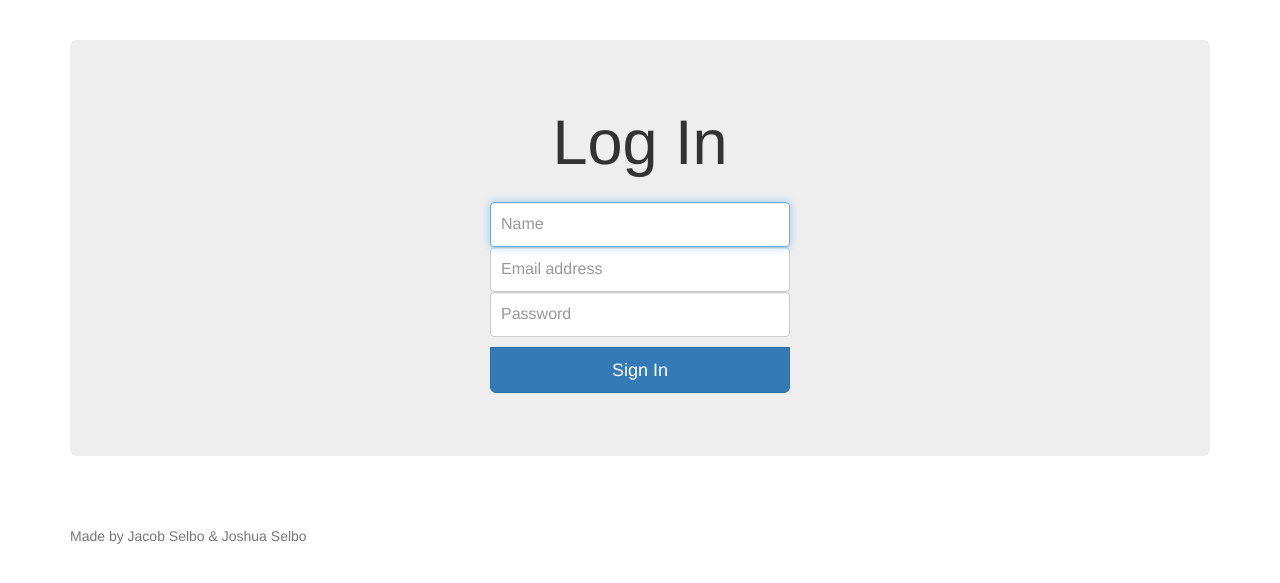
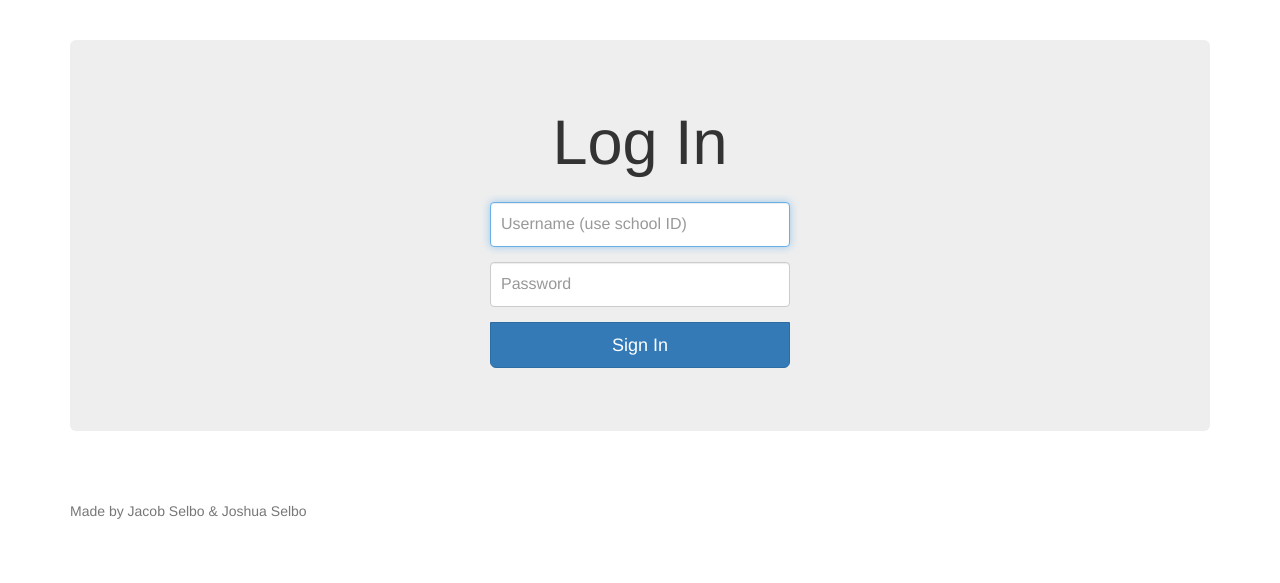
Before and after one commit to jselbo/book-checkin, a Flask app: page /login in a window 1280 px wide. Shown: the part 52-635 px from the top of the page. Run offline with Flask 2, Linux system fonts and the light colour scheme; some libraries are stand-ins or nearby versions.

Commit message:
Implement sign in, log out functions

```diff
--- a/app.py
+++ b/app.py
@@ -1,5 +1,12 @@
-from flask import *
+from flask import Flask, \
+  json, \
+  redirect, \
+  render_template, \
+  request, \
+  session
 from flask.ext.mysqldb import MySQL
+from werkzeug.security import generate_password_hash, \
+  check_password_hash
 
 app = Flask(__name__)
 
@@ -10,9 +17,14 @@ app.config['MYSQL_HOST'] = 'localhost'
 
 mysql = MySQL(app)
 
+TEACHER_ID_KEY = 'teacherID'
+
 @app.route('/')
 def home():
-  return render_template('home.html')
+  if TEACHER_ID_KEY in session:
+    return render_template('home_loggedin.html', teacherID=session[TEACHER_ID_KEY])
+  else:
+    return render_template('home.html')
 
 @app.route('/register')
 def register():
@@ -25,9 +37,6 @@ def login():
 @app.route('/checkin')
 def checkin():
   return render_template('checkin.html')
-@app.route('/homeloggedin')
-def home_loggedin():
-  return  render_template('home_loggedin.html')
 
 @app.route('/do_register', methods=['POST'])
 def do_sign_up():
@@ -41,24 +50,84 @@ def do_sign_up():
   errors = {}
   if not username:
     errors['inputName'] = 'Please enter a username'
+  else:
+    cursor = mysql.connection.cursor()
+    cursor.execute('''
+      SELECT COUNT(*) FROM Teacher WHERE Username = %s
+    ''', (username,))
+    if cursor.fetchone()[0] > 0:
+      errors['inputName'] = 'This username already exists; please choose another username'
   if not password:
     errors['inputPassword'] = 'Please enter a password'
   if not lastName:
     errors['inputLastName'] = 'Please enter your last name'
+
   if errors:
     return json.dumps({'errors': errors})
 
-  cursor = mysql.connection.cursor()
+  # Hash, salt password
+  password = generate_password_hash(password)
 
+  # Insert account
   register_stmt = '''
     INSERT INTO Teacher (Username, Password, Email, Title, LastName)
     VALUES (%s, %s, %s, %s, %s)
   '''
   register_data = (username, password, email, title, lastName)
   cursor.execute(register_stmt, register_data)
+  newTeacherID = cursor.lastrowid
   mysql.connection.commit()
+
+  # Enter session
+  session[TEACHER_ID_KEY] = newTeacherID
 
   return json.dumps({}), 200
 
+@app.route('/do_sign_in', methods=['POST'])
+def do_sign_in():
+  username = request.form['inputName']
+  password = request.form['inputPassword']
+
+  loggedInTeacherID = -1
+
+  # Validate fields
+  errors = {}
+  if not username:
+    errors['inputName'] = 'Please enter a username'
+  if not password:
+    errors['inputPassword'] = 'Please enter a password'
+
+  if username and password:
+    cursor = mysql.connection.cursor()
+    cursor.execute('''
+      SELECT TeacherID, Password FROM Teacher WHERE Username = %s
+    ''', (username,))
+    result = cursor.fetchone()
+
+    if result is None:
+      errors['inputName'] = 'No user found'
+    else:
+      stored_password = result[1].encode('utf8')
+      if check_password_hash(stored_password, password):
+        loggedInTeacherID = result[0]
+      else:
+        errors['inputPassword'] = 'Incorrect password'
+
+  if errors:
+    return json.dumps({'errors': errors})
+
+  # Enter session
+  session[TEACHER_ID_KEY] = loggedInTeacherID
+
+  return json.dumps({}), 200
+
+@app.route('/do_logout')
+def do_logout():
+  session.pop(TEACHER_ID_KEY, None)
+  return redirect('/')
+
 if __name__ == '__main__':
+  # Secret key for development only. Not used in production.
+  app.secret_key = '\xb7\xde\xfe\x86?\xbd\xb8\xa2\xder\xfb\xe9\xa4\xa1%bw\xde\xd6\xc4\x04l\x9eo'
+
   app.run(host='0.0.0.0', debug=True)
--- a/db/database.sql
+++ b/db/database.sql
@@ -97,14 +97,14 @@ DROP TABLE IF EXISTS `Teacher`;
 CREATE TABLE `Teacher` (
   `TeacherID` bigint(20) NOT NULL AUTO_INCREMENT,
   `Username` varchar(10) NOT NULL,
-  `Password` char(60) NOT NULL,
+  `Password` char(80) NOT NULL,
   `Email` varchar(256) DEFAULT NULL,
   `Title` char(5) DEFAULT NULL,
   `LastName` varchar(64) DEFAULT NULL,
   `Verified` tinyint(1) NOT NULL DEFAULT '0',
   PRIMARY KEY (`TeacherID`),
   UNIQUE KEY `Username` (`Username`)
-) ENGINE=InnoDB AUTO_INCREMENT=8 DEFAULT CHARSET=utf8mb4;
+) ENGINE=InnoDB AUTO_INCREMENT=18 DEFAULT CHARSET=utf8mb4;
 /*!40101 SET character_set_client = @saved_cs_client */;
 /*!40103 SET TIME_ZONE=@OLD_TIME_ZONE */;
 
@@ -116,4 +116,4 @@ CREATE TABLE `Teacher` (
 /*!40101 SET COLLATION_CONNECTION=@OLD_COLLATION_CONNECTION */;
 /*!40111 SET SQL_NOTES=@OLD_SQL_NOTES */;
 
--- Dump completed on 2016-06-03  1:40:01
+-- Dump completed on 2016-06-03  2:40:59
--- a/templates/home_loggedin.html
+++ b/templates/home_loggedin.html
@@ -3,7 +3,7 @@
 {% block title %}Home{% endblock %}
 
 {% block heading %}
-{{ super() }}
+    {{ super() }}
 {% endblock %}
 
 {% block content %}
--- a/templates/layout_loggedin.html
+++ b/templates/layout_loggedin.html
@@ -27,7 +27,7 @@
                 <span class="icon-bar"></span>
                 <span class="icon-bar"></span>
             </button>
-            <a class="navbar-brand" href="/homeloggedin">Home</a>
+            <a class="navbar-brand" href="/">Home</a>
         </div>
 
         <div class="navbar-collapse collapse" id="bs-example-navbar-collapse-1">
@@ -45,7 +45,7 @@
                         <li><a href="#">Books</a></li>
                         <li><a href="#">Profile</a></li>
                         <li class="divider"></li>
-                        <li><a href="#">Log Out</a></li>
+                        <li><a href="/do_logout">Log Out</a></li>
                     </ul>
                 </li>
             </ul>
--- a/templates/login.html
+++ b/templates/login.html
@@ -10,16 +10,22 @@
 {% block content %}
   <div class="jumbotron">
     <h1 class="text-center">Log In</h1>
-    <form class="form-signin">
-    <label for="inputName" class="sr-only">Name</label>
-    <input type="name" name="inputName" id="inputName" class="form-control" placeholder="Name" required autofocus>
-    <label for="inputEmail" class="sr-only">Email address</label>
-    <input type="email" name="inputEmail" id="inputEmail" class="form-control" placeholder="Email address" required autofocus>
-    <label for="inputPassword" class="sr-only">Password</label>
-    <input type="password" name="inputPassword" id="inputPassword" class="form-control" placeholder="Password" required>
+    <form class="form-signin" id="signInForm">
+      <div class="form-group">
+        <label for="inputName" class="sr-only">Username</label>
+        <input type="name" name="inputName" id="inputName" class="form-control" placeholder="Username (use school ID)" required autofocus>
+        <span class="help-block"></span>
+      </div>
+      <div class="form-group">
+        <label for="inputPassword" class="sr-only">Password</label>
+        <input type="password" name="inputPassword" id="inputPassword" class="form-control" placeholder="Password" required>
+        <span class="help-block"></span>
+      </div>
 
-    <button id="btnSignIn" class="btn btn-lg btn-primary btn-block" type="button">Sign In</button>
-  </form>
+      <button id="btnSignIn" class="btn btn-lg btn-primary btn-block" type="button">Sign In</button>
+    </form>
+    <div class="alert alert-danger" role="alert" id="failureAlert" style="display: none;">
+    </div>
   </div>
 {% endblock %}
 
@@ -27,16 +33,40 @@
   {{ super() }}
   <script>
     $(function() {
-      $('#btnSignUp').click(function() {
+      $('#btnSignIn').click(function() {
+        var signInButton = $(this);
+        signInButton.attr('disabled', 'disabled')
+
         $.ajax({
-          url: '/do_sign_up',
+          url: '/do_sign_in',
           data: $('form').serialize(),
           type: 'POST',
           success: function(response) {
-            console.log(response);
+            response = $.parseJSON(response)
+            if ('errors' in response) {
+              errors = response['errors'];
+              $('#signInForm').children('.form-group').each(function() {
+                inputID = $(this).children('input').attr('id');
+                if (inputID in errors) {
+                  $(this).addClass('has-error');
+                  $(this).children('.help-block').text(errors[inputID]);
+                } else {
+                  $(this).removeClass('has-error');
+                  $(this).children('.help-block').text('');
+                }
+
+                signInButton.removeAttr('disabled');
+              });
+            } else {
+              window.location.href = '/';
+            }
           },
           error: function(error) {
-            console.log(error);
+            $('#failureAlert')
+              .css('display', '')
+              .text('We\'re having trouble logging you in at this time.')
+
+            signInButton.removeAttr('disabled');
           }
         });
       });
```
